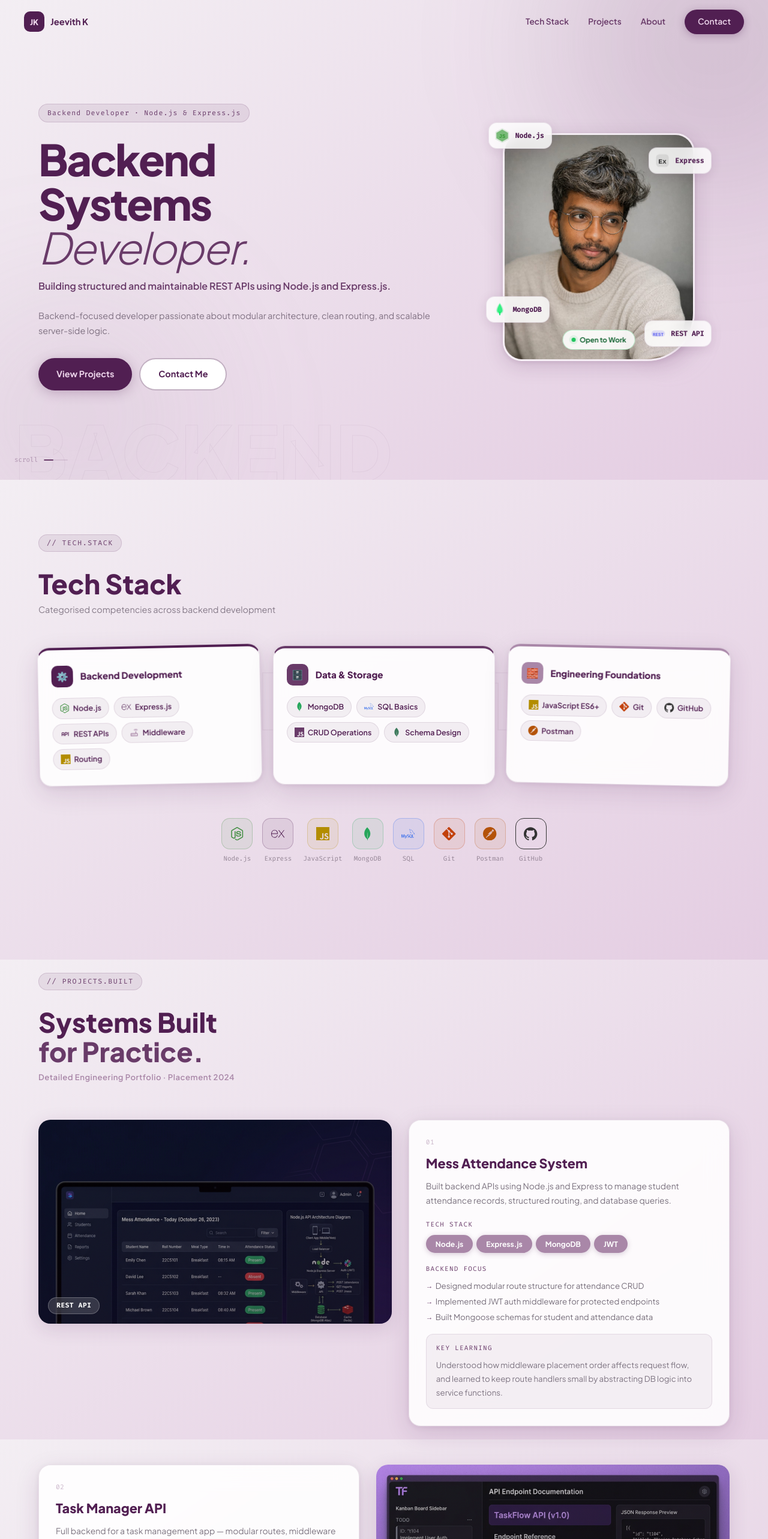
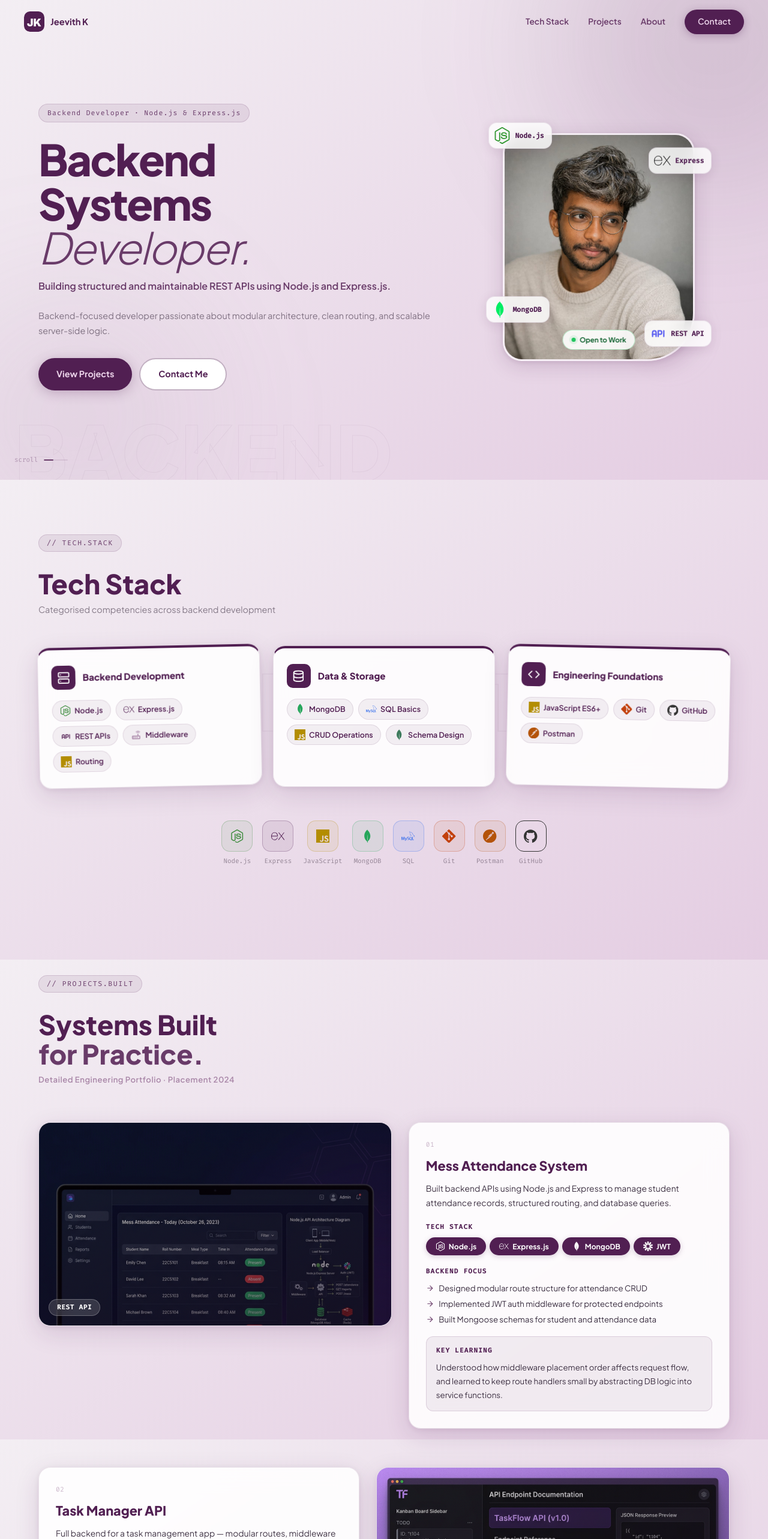
Before and after one commit to jeevithdev/MyPortfolio, a React (Vite) app: page / in a window 1280 px wide. Shown: the top 2566 px of the page at 60% size. Built offline with nearby package versions, Linux system fonts and the light colour scheme.

Commit message:
Portfolio

```diff
--- a/src/components/Footer/Footer.jsx
+++ b/src/components/Footer/Footer.jsx
@@ -5,7 +5,7 @@ export default function Footer() {
     <footer className="footer">
       <div className="container footer__inner">
         <div className="footer__brand">
-          <div className="footer__logo">JK</div>
+          <img src="/jk-favicon.svg" alt="JK" className="footer__logo" draggable="false" />
           <span className="footer__name">Jeevith K</span>
         </div>
 
--- a/src/components/Hero/Hero.jsx
+++ b/src/components/Hero/Hero.jsx
@@ -1,4 +1,6 @@
 import { useEffect, useRef } from 'react'
+import { SiNodedotjs, SiExpress, SiMongodb } from 'react-icons/si'
+import { TbApi } from 'react-icons/tb'
 import './Hero.css'
 
 export default function Hero() {
@@ -87,39 +89,25 @@ export default function Hero() {
 
             {/* Node.js — top-left */}
             <div className="hbadge hbadge--tl" aria-hidden="true">
-              <svg viewBox="0 0 32 32" fill="none" xmlns="http://www.w3.org/2000/svg" className="hbadge__icon">
-                <path d="M16 2L3 9v14l13 7 13-7V9L16 2z" fill="#339933" opacity=".15"/>
-                <path d="M16 4.5L5 10.8v10.4L16 27.5l11-6.3V10.8L16 4.5z" fill="#339933" opacity=".6"/>
-                <text x="16" y="20" textAnchor="middle" fontSize="10" fontWeight="800" fill="#339933" fontFamily="monospace">JS</text>
-              </svg>
+              <SiNodedotjs className="hbadge__icon" style={{ color: '#339933' }} />
               <span className="hbadge__label">Node.js</span>
             </div>
 
             {/* Express.js — top-right */}
             <div className="hbadge hbadge--tr" aria-hidden="true">
-              <svg viewBox="0 0 32 32" fill="none" xmlns="http://www.w3.org/2000/svg" className="hbadge__icon">
-                <rect x="4" y="4" width="24" height="24" rx="6" fill="#000" opacity=".08"/>
-                <text x="16" y="22" textAnchor="middle" fontSize="13" fontWeight="900" fill="#333" fontFamily="monospace">Ex</text>
-              </svg>
+              <SiExpress className="hbadge__icon" style={{ color: '#333' }} />
               <span className="hbadge__label">Express</span>
             </div>
 
             {/* MongoDB — bottom-left */}
             <div className="hbadge hbadge--bl" aria-hidden="true">
-              <svg viewBox="0 0 32 32" fill="none" xmlns="http://www.w3.org/2000/svg" className="hbadge__icon">
-                <path d="M16 3C16 3 9 11 9 18a7 7 0 0014 0C23 11 16 3 16 3z" fill="#00ED64" opacity=".25"/>
-                <path d="M16 5C16 5 11 12.5 11 18a5 5 0 0010 0C21 12.5 16 5 16 5z" fill="#00ED64" opacity=".7"/>
-                <rect x="15" y="20" width="2" height="7" rx="1" fill="#00ED64"/>
-              </svg>
+              <SiMongodb className="hbadge__icon" style={{ color: '#00ED64' }} />
               <span className="hbadge__label">MongoDB</span>
             </div>
 
             {/* REST API — bottom-right */}
             <div className="hbadge hbadge--br" aria-hidden="true">
-              <svg viewBox="0 0 32 32" fill="none" xmlns="http://www.w3.org/2000/svg" className="hbadge__icon">
-                <rect x="3" y="10" width="26" height="12" rx="6" fill="#6366f1" opacity=".18"/>
-                <text x="16" y="20.5" textAnchor="middle" fontSize="8.5" fontWeight="800" fill="#6366f1" fontFamily="monospace">REST</text>
-              </svg>
+              <TbApi className="hbadge__icon" style={{ color: '#6366f1' }} />
               <span className="hbadge__label">REST API</span>
             </div>
 
--- a/src/components/Nav/Nav.css
+++ b/src/components/Nav/Nav.css
@@ -54,14 +54,7 @@
   width: 34px;
   height: 34px;
   border-radius: 10px;
-  background: var(--deep);
-  color: var(--blush);
-  font-family: var(--font-head);
-  font-weight: 800;
-  font-size: 0.82rem;
-  display: flex;
-  align-items: center;
-  justify-content: center;
+  display: block;
 }
 .nav__logo-label {
   font-weight: 700;
--- a/src/components/Nav/Nav.jsx
+++ b/src/components/Nav/Nav.jsx
@@ -23,7 +23,7 @@ export default function Nav() {
       <nav className="nav glass">
         {/* Logo */}
         <a href="#" className="nav__logo" onClick={() => setOpen(false)}>
-          <span className="nav__logo-box">JK</span>
+          <img src="/jk-favicon.svg" alt="JK" className="nav__logo-box" draggable="false" />
           <span className="nav__logo-label">Jeevith K</span>
         </a>
 
--- a/src/components/Projects/Projects.css
+++ b/src/components/Projects/Projects.css
@@ -29,10 +29,14 @@
 /* ── Image panel ── */
 .proj-img-wrap {
   position: relative;
+  background: var(--white);
   border-radius: var(--r);
+  border: 1px solid var(--glass-border);
   overflow: hidden;
   height: 340px;
-  box-shadow: 0 8px 32px rgba(81, 31, 82, 0.14);
+  box-shadow:
+    0 2px 8px rgba(81, 31, 82, 0.08),
+    0 12px 40px rgba(81, 31, 82, 0.14);
   flex-shrink: 0;
 }
 .proj-img {
@@ -53,8 +57,8 @@
   inset: 0;
   background: linear-gradient(
     160deg,
-    rgba(20, 8, 28, 0.08) 0%,
-    rgba(20, 8, 28, 0.45) 100%
+    rgba(20, 8, 28, 0.02) 0%,
+    rgba(20, 8, 28, 0.6) 100%
   );
   pointer-events: none;
 }
@@ -99,36 +103,35 @@
   font-weight: 800;
   color: var(--deep);
 }
-.proj-desc { font-size: 0.87rem; color: rgba(30, 16, 36, 0.58); line-height: 1.75; }
+.proj-desc { font-size: 0.87rem; color: rgba(30, 16, 36, 0.85); line-height: 1.75; }
 
 .proj-section { display: flex; flex-direction: column; gap: 8px; }
-.proj-label { color: var(--plum); font-size: 0.68rem; letter-spacing: 0.12em; text-transform: uppercase; }
+.proj-label { color: var(--deep); font-size: 0.68rem; font-weight: 700; letter-spacing: 0.12em; text-transform: uppercase; }
 .proj-chips { display: flex; gap: 6px; flex-wrap: wrap; }
 
 .proj-focus { list-style: none; display: flex; flex-direction: column; gap: 5px; margin: 0; padding: 0; }
 .proj-focus li {
+  display: flex;
+  align-items: flex-start;
+  gap: 8px;
   font-size: 0.83rem;
-  color: rgba(30, 16, 36, 0.6);
-  padding-left: 16px;
-  position: relative;
+  color: rgba(30, 16, 36, 0.88);
   line-height: 1.6;
 }
-.proj-focus li::before {
-  content: '→';
-  position: absolute;
-  left: 0;
+.proj-focus__icon {
   color: var(--plum);
-  font-size: 0.72rem;
-  top: 2px;
+  font-size: 0.85rem;
+  flex-shrink: 0;
+  margin-top: 4px;
 }
 
 .proj-learning {
-  background: rgba(81, 31, 82, 0.05);
-  border: 1px solid rgba(81, 31, 82, 0.1);
+  background: rgba(105, 59, 105, 0.08);
+  border: 1px solid rgba(105, 59, 105, 0.16);
   border-radius: var(--r-sm);
   padding: 14px 16px;
 }
-.proj-learning-text { font-size: 0.83rem; color: rgba(30, 16, 36, 0.55); line-height: 1.72; }
+.proj-learning-text { font-size: 0.83rem; color: rgba(30, 16, 36, 0.85); line-height: 1.72; }
 
 /* ══════════════════
    RESPONSIVE
--- a/src/components/Projects/Projects.jsx
+++ b/src/components/Projects/Projects.jsx
@@ -1,4 +1,7 @@
 import { useEffect, useRef } from 'react'
+import { FiArrowRight } from 'react-icons/fi'
+import { SiNodedotjs, SiExpress, SiMongodb, SiJsonwebtokens, SiMongoose } from 'react-icons/si'
+import { FaUserShield } from 'react-icons/fa'
 import './Projects.css'
 
 const PROJECTS = [
@@ -8,7 +11,12 @@ const PROJECTS = [
     img: '/proj-attendance.png',
     tag: 'REST API',
     desc: 'Built backend APIs using Node.js and Express to manage student attendance records, structured routing, and database queries.',
-    stack: ['Node.js', 'Express.js', 'MongoDB', 'JWT'],
+    stack: [
+      { label: 'Node.js',   icon: <SiNodedotjs /> },
+      { label: 'Express.js',icon: <SiExpress /> },
+      { label: 'MongoDB',   icon: <SiMongodb /> },
+      { label: 'JWT',       icon: <SiJsonwebtokens /> },
+    ],
     focus: [
       'Designed modular route structure for attendance CRUD',
       'Implemented JWT auth middleware for protected endpoints',
@@ -22,7 +30,11 @@ const PROJECTS = [
     img: '/proj-taskmanager.png',
     tag: 'Backend',
     desc: 'Full backend for a task management app — modular routes, middleware validation, and CRUD with MongoDB integration.',
-    stack: ['Node.js', 'Express.js', 'MongoDB'],
+    stack: [
+      { label: 'Node.js',   icon: <SiNodedotjs /> },
+      { label: 'Express.js',icon: <SiExpress /> },
+      { label: 'MongoDB',   icon: <SiMongodb /> },
+    ],
     focus: [
       'Structured route grouping with Express Router',
       'Centralised async error handling pattern',
@@ -36,7 +48,12 @@ const PROJECTS = [
     img: '/proj-auth.png',
     tag: 'Auth / JWT',
     desc: 'Standalone JWT authentication service with login, registration, bcrypt password hashing, and protected route middleware.',
-    stack: ['Node.js', 'Express.js', 'MongoDB', 'bcrypt'],
+    stack: [
+      { label: 'Node.js',   icon: <SiNodedotjs /> },
+      { label: 'Express.js',icon: <SiExpress /> },
+      { label: 'MongoDB',   icon: <SiMongodb /> },
+      { label: 'bcrypt',    icon: <FaUserShield /> },
+    ],
     focus: [
       'JWT sign/verify lifecycle and token expiry',
       'Password hashing with bcrypt salt rounds',
@@ -50,7 +67,12 @@ const PROJECTS = [
     img: '/proj-catalogue.png',
     tag: 'API Design',
     desc: 'Backend API for a product catalogue with filtering, sorting, pagination, and structured controller/service separation.',
-    stack: ['Node.js', 'Express.js', 'MongoDB', 'Mongoose'],
+    stack: [
+      { label: 'Node.js',   icon: <SiNodedotjs /> },
+      { label: 'Express.js',icon: <SiExpress /> },
+      { label: 'MongoDB',   icon: <SiMongodb /> },
+      { label: 'Mongoose',  icon: <SiMongoose /> },
+    ],
     focus: [
       'Reusable APIFeatures class for query building',
       'Controller/service/model separation (MVC)',
@@ -118,14 +140,24 @@ export default function Projects() {
                 <div className="proj-section">
                   <span className="proj-label mono">Tech Stack</span>
                   <div className="proj-chips">
-                    {p.stack.map(s => <span key={s} className="floating-pill">{s}</span>)}
+                    {p.stack.map(s => (
+                      <span key={s.label} className="floating-pill floating-pill--icon">
+                        <span className="floating-pill__icon">{s.icon}</span>
+                        {s.label}
+                      </span>
+                    ))}
                   </div>
                 </div>
 
                 <div className="proj-section">
                   <span className="proj-label mono">Backend Focus</span>
                   <ul className="proj-focus">
-                    {p.focus.map(f => <li key={f}>{f}</li>)}
+                    {p.focus.map(f => (
+                      <li key={f}>
+                        <FiArrowRight className="proj-focus__icon" />
+                        <span>{f}</span>
+                      </li>
+                    ))}
                   </ul>
                 </div>
 
--- a/src/components/Skills/Skills.css
+++ b/src/components/Skills/Skills.css
@@ -43,7 +43,7 @@
 .sg:nth-child(1) { transform: rotate(-1.2deg); }
 .sg:nth-child(3) { transform: rotate( 1.2deg); }
 .sg:hover {
-  transform: rotate(0deg) translateY(-6px) !important;
+  transform: translateY(-6px) !important;
   box-shadow: 0 22px 52px rgba(81,31,82,0.14) !important;
 }
 
@@ -54,10 +54,11 @@
   margin-bottom: 18px;
 }
 .sg__icon-box {
-  width: 36px; height: 36px;
+  width: 40px; height: 40px;
   border-radius: 10px;
   display: flex; align-items: center; justify-content: center;
-  font-size: 1rem;
+  font-size: 1.3rem;
+  color: #fff;
   flex-shrink: 0;
 }
 .sg__title {
@@ -91,7 +92,7 @@
   box-shadow: 0 4px 12px rgba(81,31,82,0.12);
 }
 .sk-pill__icon {
-  font-size: 1rem;
+  font-size: 1.15rem;
   display: flex;
   align-items: center;
   flex-shrink: 0;
@@ -139,7 +140,6 @@
 /* ── Responsive ── */
 @media (max-width: 820px) {
   .skills__cards { grid-template-columns: 1fr 1fr; gap: 16px; }
-  .sg:nth-child(1), .sg:nth-child(3) { transform: none; }
 }
 @media (max-width: 500px) {
   .skills__cards { grid-template-columns: 1fr; }
--- a/src/components/Skills/Skills.jsx
+++ b/src/components/Skills/Skills.jsx
@@ -7,10 +7,12 @@ import { TbApi } from 'react-icons/tb'
 import { MdOutlineRouter } from 'react-icons/md'
 import './Skills.css'
 
+import { LuServer, LuDatabase, LuCode } from 'react-icons/lu'
+
 /* ── Groups for floating cards ─────────────────────────── */
 const GROUPS = [
   {
-    icon: '⚙️',
+    icon: <LuServer />,
     title: 'Backend Development',
     border: '#511F52',
     skills: [
@@ -22,20 +24,20 @@ const GROUPS = [
     ],
   },
   {
-    icon: '🗄️',
+    icon: <LuDatabase />,
     title: 'Data & Storage',
-    border: '#693B69',
+    border: '#511F52',
     skills: [
       { icon: <SiMongodb />,      label: 'MongoDB',         color: '#26a65b' },
       { icon: <SiMysql />,        label: 'SQL Basics',      color: '#2563eb' },
-      { icon: <SiJavascript />,   label: 'CRUD Operations', color: '#693B69' },
+      { icon: <SiJavascript />,   label: 'CRUD Operations', color: '#b38d00' },
       { icon: <SiMongodb />,      label: 'Schema Design',   color: '#3d7a5c' },
     ],
   },
   {
-    icon: '🧱',
+    icon: <LuCode />,
     title: 'Engineering Foundations',
-    border: '#A987A8',
+    border: '#511F52',
     skills: [
       { icon: <SiJavascript />,   label: 'JavaScript ES6+', color: '#b38d00' },
       { icon: <SiGit />,          label: 'Git',             color: '#c2410c' },
@@ -95,7 +97,6 @@ export default function Skills() {
               style={{
                 '--d': `${gi * 0.1}s`,
                 '--border-col': g.border,
-                '--mt': `${gi === 1 ? '0' : gi === 0 ? '0' : '32'}px`,
               }}
             >
               <div className="sg__head">
--- a/src/styles/index.css
+++ b/src/styles/index.css
@@ -112,18 +112,22 @@ button { cursor: pointer; border: none; background: none; font-family: inherit;
 .section { padding: 90px 0; }
 @media (max-width: 640px) { .section { padding: 60px 0; } }
 
-/* ─── Floating pill (skill tag style from HTML) */
 .floating-pill {
   display: inline-flex;
   align-items: center;
   gap: 6px;
-  background: var(--violet);
+  background: var(--deep);
   color: var(--white);
   padding: 5px 16px;
   border-radius: var(--r-pill);
   font-size: 0.76rem;
   font-weight: 700;
   box-shadow: 0 2px 8px rgba(105,59,105,0.25);
+}
+.floating-pill__icon {
+  font-size: 1rem;
+  display: flex;
+  align-items: center;
 }
 
 /* ─── Chip (lighter variant) ─────────────── */
```
Also changed, not shown: src/components/Contact/Contact.jsx (+6 -5 lines), src/components/Footer/Footer.css (+1 -6 lines).
